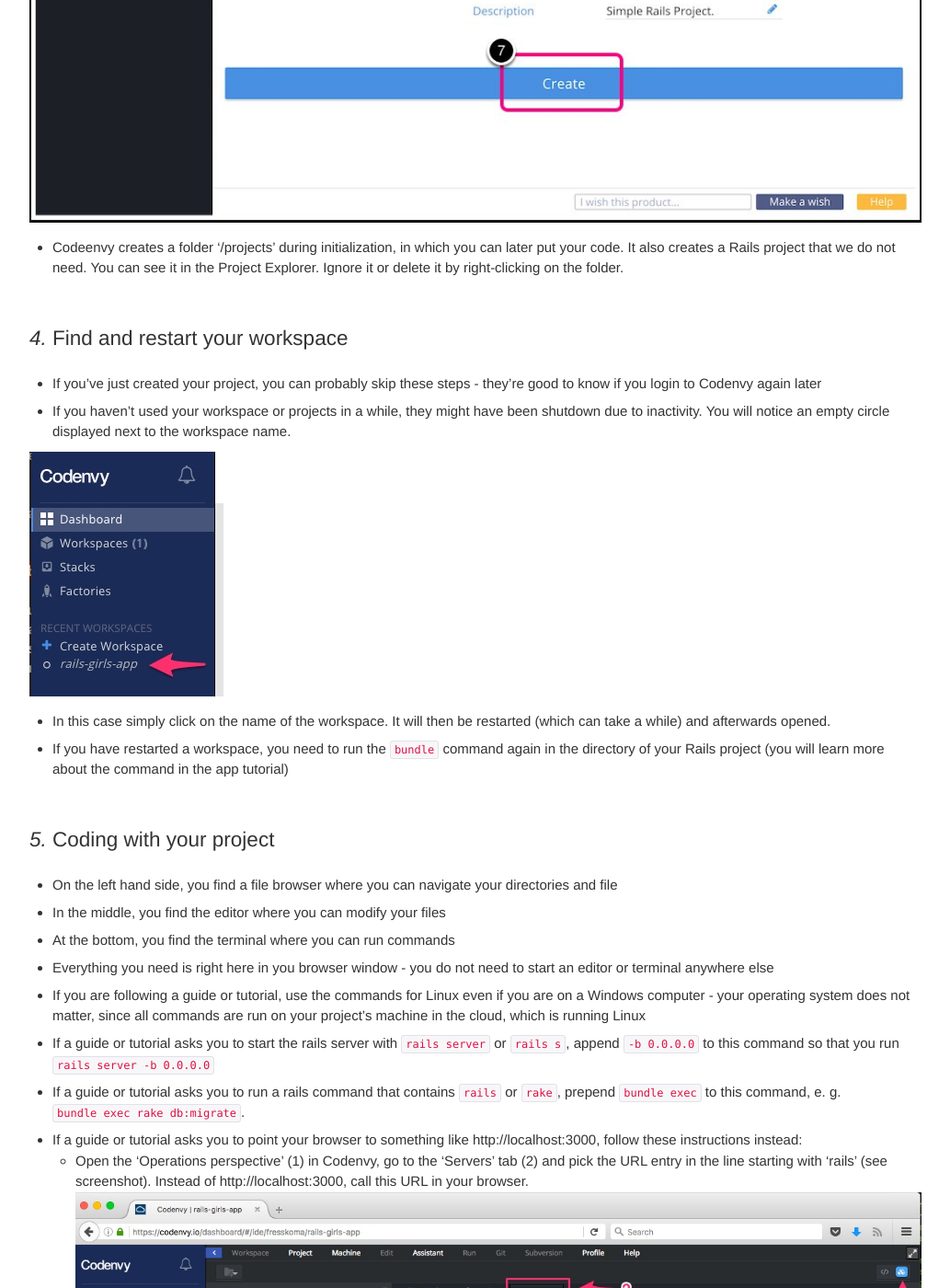
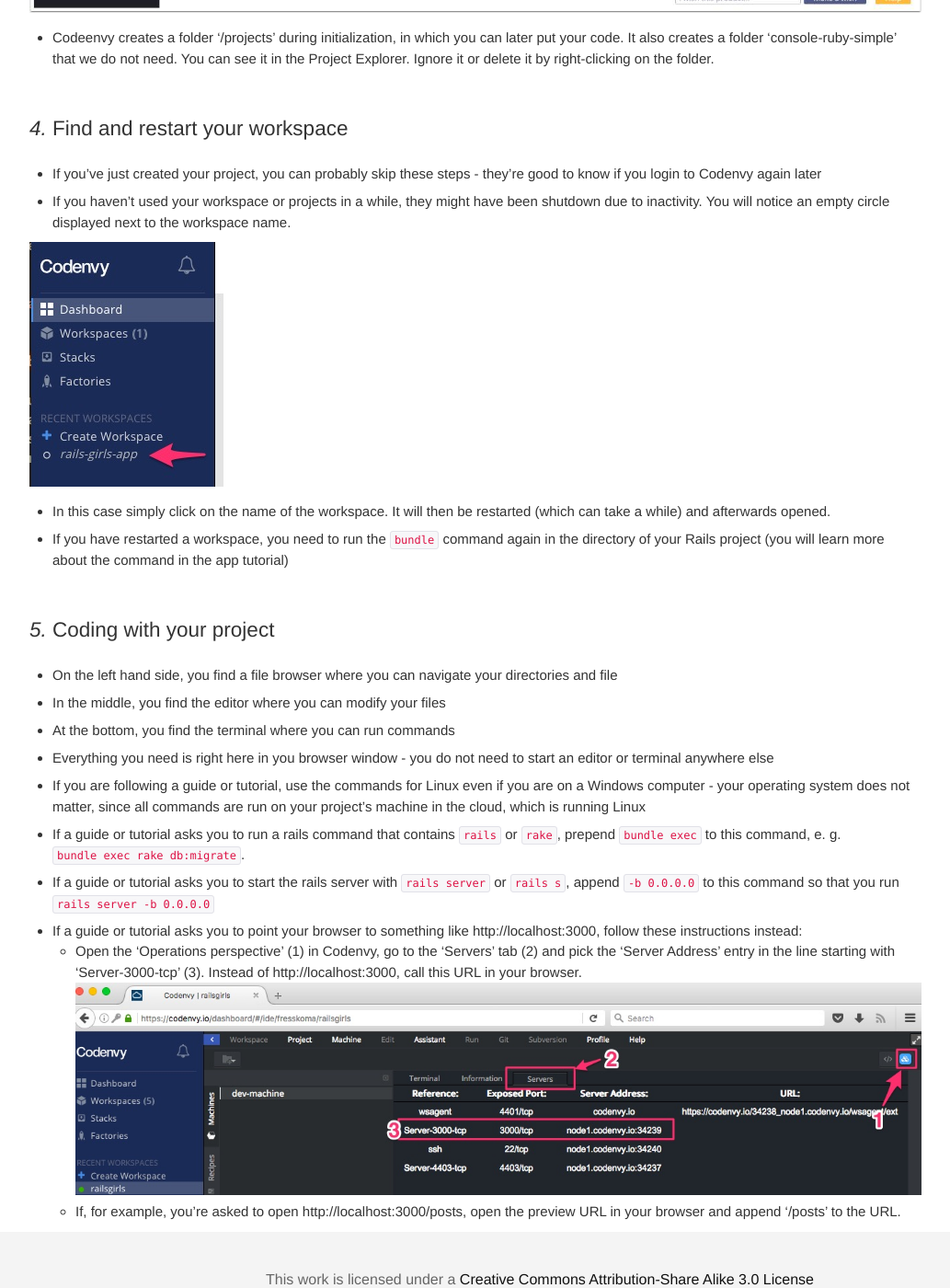
Before and after one commit to railsgirls/guides.railsgirls.com, a Jekyll site: the page built from _posts/2013-05-02-install.markdown, in a window 1280 px wide and 1400 px high, scrolled down 10552 px. Shown: the whole window at 92% size, without its empty margins (53-1086 px from the left). Built offline with Jekyll 4.4.1, drawn with Linux system fonts in a browser that asks for light colours; nearby versions of some CDN libraries; some of the changed text lies outside the part shown.

Commit message:
Use the Codenvy default rails stack

```diff
--- a/_posts/2013-05-02-install.markdown
+++ b/_posts/2013-05-02-install.markdown
@@ -334,15 +334,14 @@
 
 * 'New from blank, template, or sample project' should already be selected
 * Select 'Create new workspace from stack'
-* Select 'Stack library'
-* Type 'BITNAMIRAILS' into the 'Filter' input field and press enter
-* Give the workspace a name of your choice. In the example this is 'rails-girls-app'.
-* Under 'Template' select 'web-rails-simple'
+* Select 'Ready to go Stacks'
+* Select 'Rails' Stack
+* Give the workspace a name of your choice. In the example this is 'railsgirls'.
 * Now click on 'Create' to create the workspace (it takes a moment for the process to finish)
 
 ![](/images/codenvy/create-workspace.jpg)
 
-* Codeenvy creates a folder '/projects' during initialization, in which you can later put your code. It also creates a Rails project that we do not need. You can see it in the Project Explorer. Ignore it or delete it by right-clicking on the folder.
+* Codeenvy creates a folder '/projects' during initialization, in which you can later put your code. It also creates a folder 'console-ruby-simple' that we do not need. You can see it in the Project Explorer. Ignore it or delete it by right-clicking on the folder.
 
 ### *4.* Find and restart your workspace
 * If you've just created your project, you can probably skip these steps - they're good to know if you login to Codenvy again later
@@ -359,9 +358,9 @@
 * At the bottom, you find the terminal where you can run commands
 * Everything you need is right here in you browser window - you do not need to start an editor or terminal anywhere else
 * If you are following a guide or tutorial, use the commands for Linux even if you are on a Windows computer - your operating system does not matter, since all commands are run on your project's machine in the cloud, which is running Linux
+* If a guide or tutorial asks you to run a rails command that contains `rails` or `rake`, prepend `bundle exec` to this command, e. g. `bundle exec rake db:migrate`.
 * If a guide or tutorial asks you to start the rails server with `rails server` or `rails s`, append `-b 0.0.0.0` to this command so that you run `rails server -b 0.0.0.0`
-* If a guide or tutorial asks you to run a rails command that contains `rails` or `rake`, prepend `bundle exec` to this command, e. g. `bundle exec rake db:migrate`.
 * If a guide or tutorial asks you to point your browser to something like http://localhost:3000, follow these instructions instead:
-  * Open the 'Operations perspective' (1) in Codenvy, go to the 'Servers' tab (2) and pick the URL entry in the line starting with 'rails' (see screenshot). Instead of http://localhost:3000, call this URL in your browser.
+  * Open the 'Operations perspective' (1) in Codenvy, go to the 'Servers' tab (2) and pick the 'Server Address' entry in the line starting with 'Server-3000-tcp' (3). Instead of http://localhost:3000, call this URL in your browser.
   ![](/images/codenvy/get-workspace-ip.jpg)
   * If, for example, you're asked to open http://localhost:3000/posts, open the preview URL in your browser and append '/posts' to the URL.
```
Also changed, not shown: images/codenvy/create-workspace.jpg, images/codenvy/get-workspace-ip.jpg.
